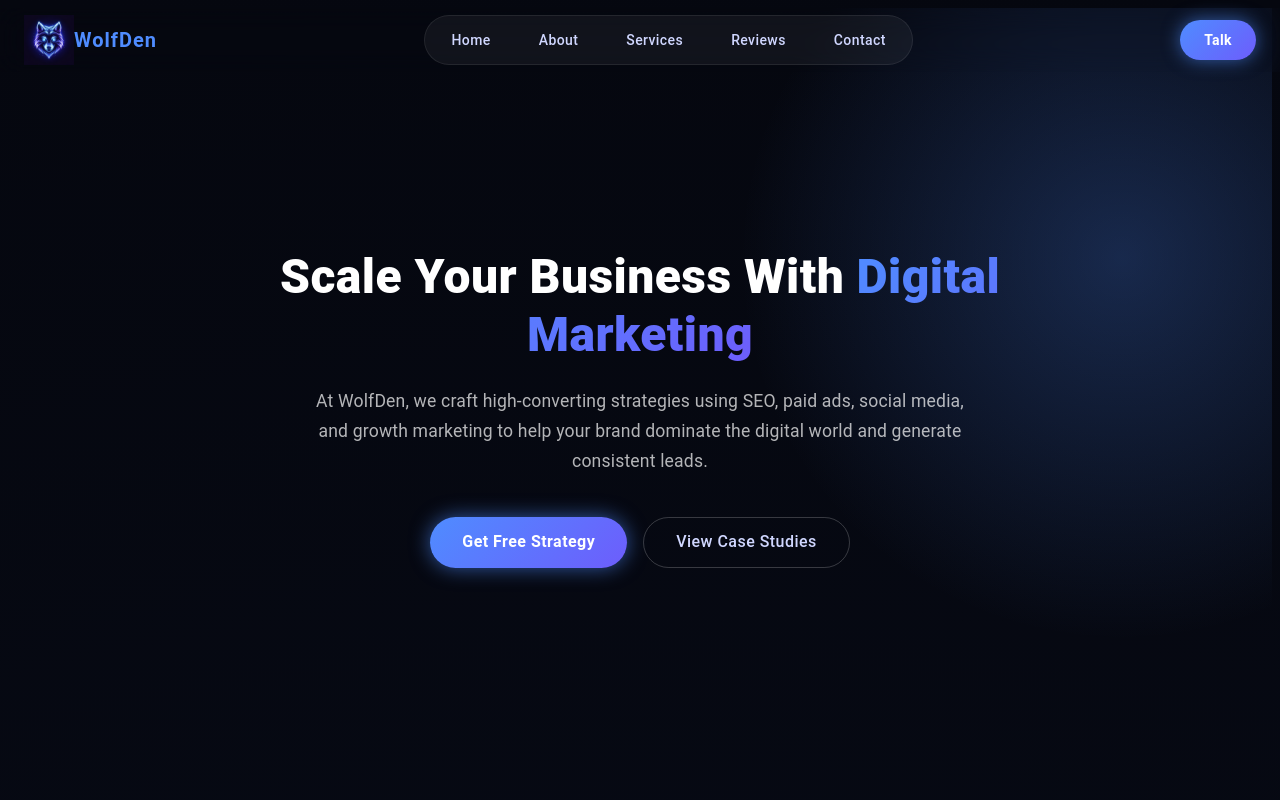
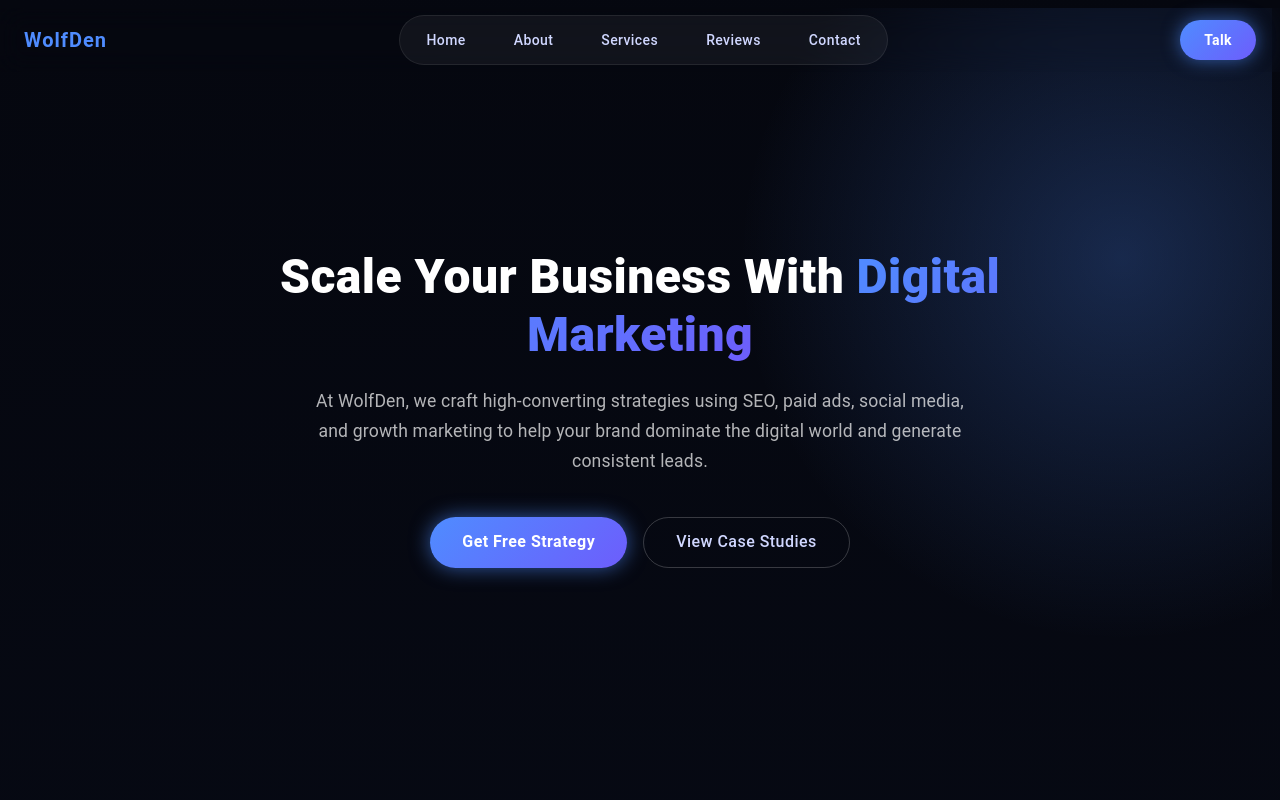
Before and after one commit to Shashank-koti/WolfDen-Agency, a React (Vite) app: page / in a window 1280 px wide. Shown: the top 800 px of the page. Built offline with nearby package versions, Linux system fonts and the light colour scheme.

Commit message:
adding without logo

```diff
--- a/src/components/Navbar.jsx
+++ b/src/components/Navbar.jsx
@@ -14,7 +14,7 @@ import {
 } from "@mui/material";
 import MenuIcon from "@mui/icons-material/Menu";
 import { useTheme } from "@mui/material/styles";
-import Logo from "../pics/LogoWolf.png";
+// import Logo from "../pics/LogoWolf.png";
 
 const navItems = ["Home", "About", "Services", "Reviews", "Contact"];
 
@@ -47,14 +47,14 @@ const Navbar = () => {
           }}
         >
           <Box
-            component="img"
-            src={Logo}
-            alt="WolfDen Logo"
-            sx={{
-              height: 50,
-              width: "auto",
-              objectFit: "contain",
-            }}
+            // component="img"
+            // src={Logo}
+            // alt="WolfDen Logo"
+            // sx={{
+            //   height: 50,
+            //   width: "auto",
+            //   objectFit: "contain",
+            // }}
           />
 
           <Typography
```
Also changed, not shown: src/pics/logowolf.png (deleted).
